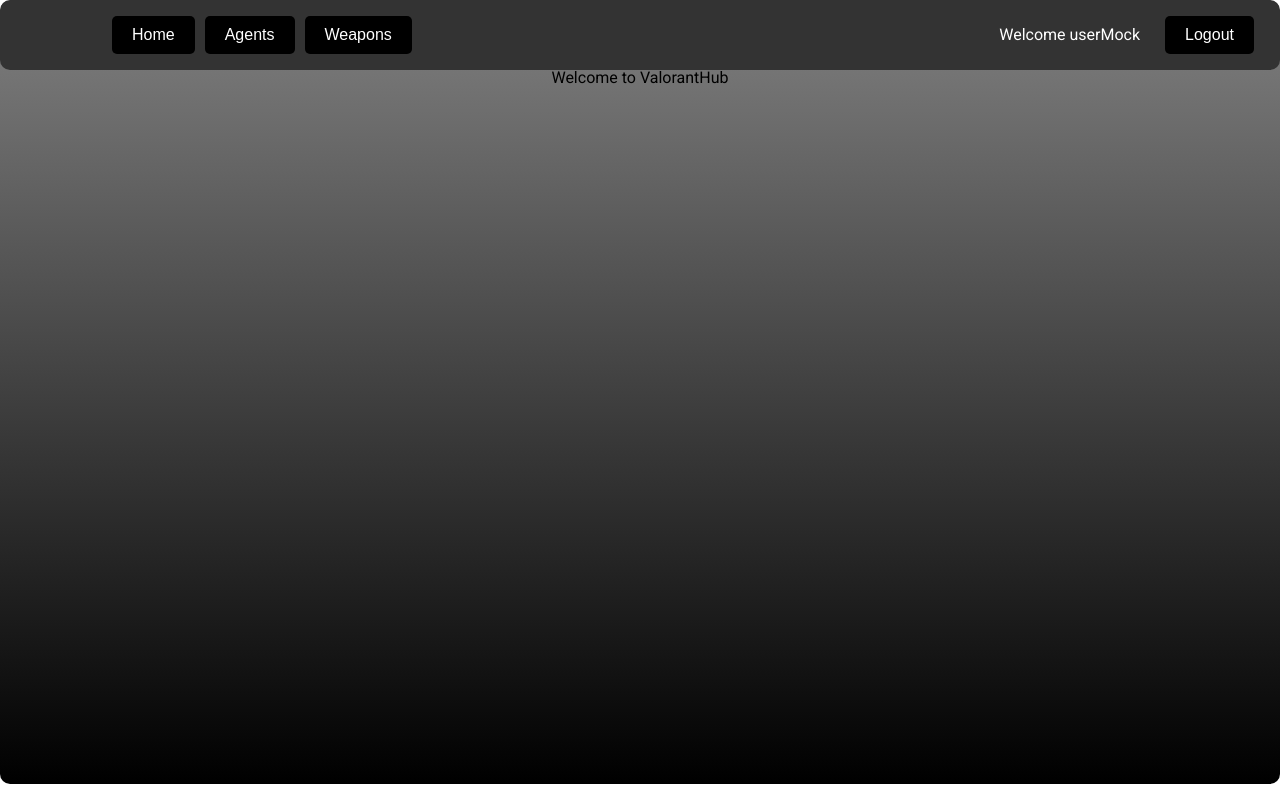
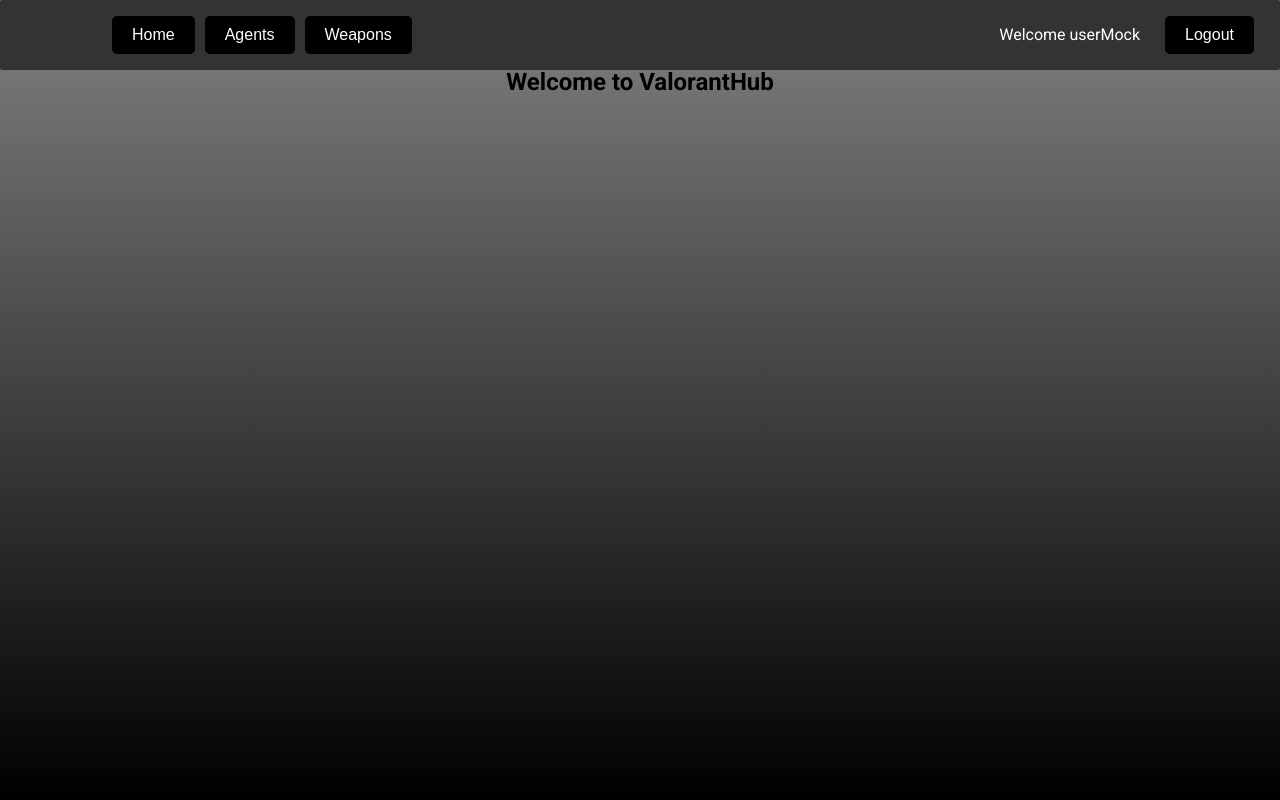
Before and after one commit to ferrarizaum/ValorantHub, a React (Create React App) app: page /login in a window 1280 px wide. Both pictures are taken after typing "Sample", "Sample" into the empty fields and a click on the button "SUBMIT". Built offline with nearby package versions, Linux system fonts and the light colour scheme; no server answers.

Commit message:
UI improvements

```diff
--- a/package.json
+++ b/package.json
@@ -1,5 +1,5 @@
 {
-  "homepage": "https://ferrarizaum.github.io/ValorantHub",
+  "homepage": "https://ferrarizaum.github.io/",
   "name": "valoranthub",
   "version": "0.1.0",
   "private": true,
--- a/src/components/AppFrame.jsx
+++ b/src/components/AppFrame.jsx
@@ -4,11 +4,10 @@
   return (
     <div
       style={{
-        height: "98vh",
+        height: "100vh",
         backgroundColor: "#808080",
         margin: 0,
         padding: 0,
-        borderRadius: "10px",
         overflowY: "auto",
         fontFamily: "Roboto",
         fontSize: "Medium",
--- a/src/components/Navbar.jsx
+++ b/src/components/Navbar.jsx
@@ -23,7 +23,12 @@
   const { logout } = useAuth();
   return (
     <>
-      <div style={{ backgroundColor: "#333333", borderRadius: "10px" }}>
+      <div
+        style={{
+          backgroundColor: "#333333",
+          borderRadius: "2px 2px 2px 2px",
+        }}
+      >
         <nav
           style={{
             display: "flex",
--- a/src/pages/Home.jsx
+++ b/src/pages/Home.jsx
@@ -17,6 +17,8 @@
           justifyContent: "center",
           flexDirection: "column",
           alignItems: "center",
+          fontWeight: "bold",
+          fontSize: 24,
         }}
       >
         <div>
--- a/src/pages/LoginPage.jsx
+++ b/src/pages/LoginPage.jsx
@@ -63,7 +63,9 @@
           elevation={4}
           sx={{ mt: 12, p: 2, textAlign: "center", borderRadius: 2 }}
         >
-          <div>
+          <div
+            style={{ fontSize: 20, fontWeight: "bold", margin: 2, padding: 2 }}
+          >
             <h2>Log In</h2>
           </div>
           <div>
```
